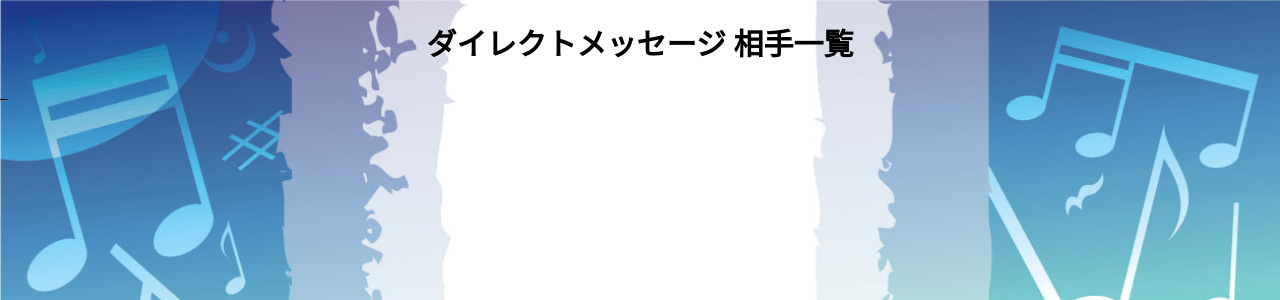
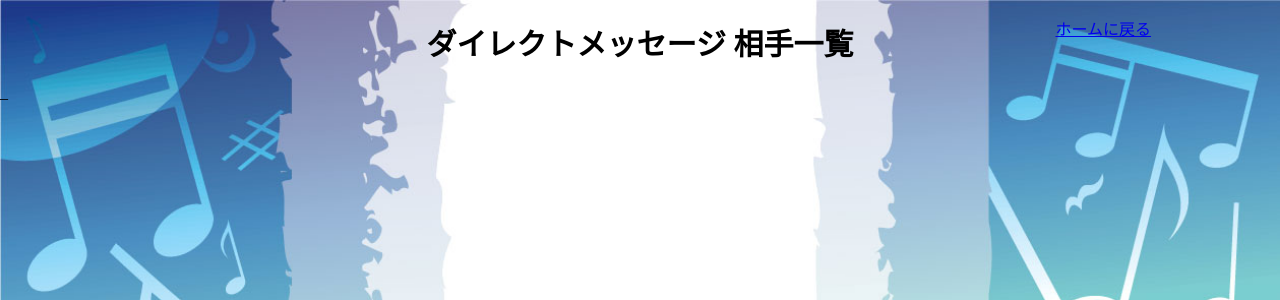
Before and after one commit to nbnbshsh/music-jam, a Rails app: page /users/1/chats in a window 1280 px wide. Shown: the top 300 px of the page. Run offline with Rails 7, Linux system fonts and the light colour scheme; the visitor is signed in with stand-in values (Sample User, id 1); style sheets or scripts are compiled from the project's sources; some libraries are stand-ins or nearby versions.

Commit message:
ビュー修正

```diff
--- a/app/assets/stylesheets/style.css
+++ b/app/assets/stylesheets/style.css
@@ -51,3 +51,16 @@
   font-size: 20px;
   margin-top: 60px;
 }
+
+p.sign_in_info {
+  color: white;
+}
+
+a.button.google_btn {
+  background: dodgerblue;
+  color: white;
+}
+
+.google-signup {
+  margin: 10px 0;
+}
--- a/app/views/chats/index.html.erb
+++ b/app/views/chats/index.html.erb
@@ -1,7 +1,7 @@
 <h1 class="title-list">
 <p>ダイレクトメッセージ 相手一覧</p>
 </h1>
-
+<%= link_to 'ホームに戻る', root_path, class:"button home_return" %>
 <%@dm_chat_users.each do |dm_chat_user| %>
 <div class="dm_user">
 <a href="/users/<%= dm_chat_user.id%>/chat/<%= dm_chat_user.id %>">
--- a/app/views/devise/registrations/new.html.erb
+++ b/app/views/devise/registrations/new.html.erb
@@ -70,6 +70,6 @@
   </div>
 <% end %>
  <div class="google-signup">
-  <%= link_to "Googleで登録", user_google_oauth2_omniauth_authorize_path, method: :post,class:"button google"%>
+  <%= link_to "Googleで登録", user_google_oauth2_omniauth_authorize_path, method: :post,class:"button google_btn"%>
 </div>
 <%= render "devise/shared/links" %>
--- a/app/views/devise/sessions/new.html.erb
+++ b/app/views/devise/sessions/new.html.erb
@@ -23,6 +23,6 @@
   </div>
 <% end %>
  <div class="google_login">
-  <%= link_to 'Googleでログイン', user_google_oauth2_omniauth_authorize_path, method: :post,class: "button"%>
+  <%= link_to 'Googleでログイン', user_google_oauth2_omniauth_authorize_path, method: :post,class: "button google_btn"%>
 </div>
 <%= render "devise/shared/links" %>
--- a/app/views/shared/_footer.html.erb
+++ b/app/views/shared/_footer.html.erb
@@ -13,7 +13,7 @@
     </ul>
 
   <% else%>
-  <p>投稿.DM送信をするにはユーザーアカウントを作成及びサインインしましょう</p>
+  <p class="sign_in_info">投稿.DM送信をするにはユーザーアカウントを作成及びサインインしましょう</p>
   <% end %>
 
   <div class="search-btn-class">
```
